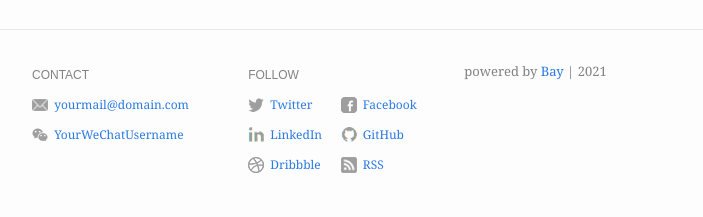
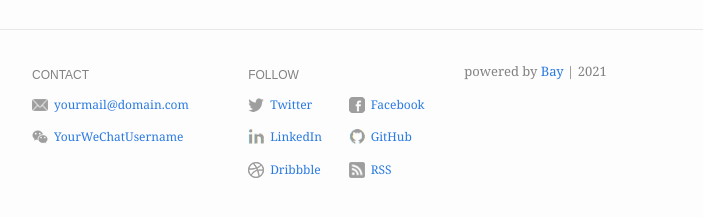
Before and after one commit to eliottvincent/bay, a Jekyll site: the page built from index.md, in a window 1280 px wide. Shown: the part 410-627 px from the top of the page, without its empty margins (288-991 px from the left). Built offline with Jekyll 4.4.1, drawn with Linux system fonts in a browser that asks for light colours.

Commit message:
Rework footer sizing (fixes #5)

```diff
--- a/_includes/footer.html
+++ b/_includes/footer.html
@@ -1,10 +1,12 @@
 <footer class="site-footer">
   <div class="wrapper">
     <div class="footer-col-wrapper">
-      <div class="footer-col footer-col-1 social-links">
+      <div class="footer-col footer-col-1">
         <h4>CONTACT</h4>
 
+        <div class="social-links">
           {% for contact in site.footer.contact %}
+            <div class="social-link contact-links">
 
               {% assign contact_icon_path = "/assets/img/icons/" | append: contact.name | downcase | append: ".png" | absolute_url %}
               <img
@@ -18,16 +20,18 @@
                   {{ contact.name }}
                 {% endif %}
               </a>
-          <br />
+            </div>
 
           {% endfor %}
         </div>
+      </div>
 
-      <div class="footer-col footer-col-2 social-links">
+      <div class="footer-col footer-col-2">
         <h4>FOLLOW</h4>
 
+        <div class="social-links follow-links">
           {% for follow in site.footer.follow %}
-          <span class="wrap-link">
+            <div class="social-link">
 
               {% assign follow_icon_path = "/assets/img/icons/" | append: follow.name | downcase | append: ".png" | absolute_url %}
               <img
@@ -41,13 +45,10 @@
                   {{ follow.name }}
                 {% endif %}
               </a>
-          </span>
-
-          {% assign mod = forloop.index | modulo: 2 %} {% if mod == 0 %}
-            <br />
-          {% endif %}
+            </div>
 
           {% endfor %}
+        </div>
       </div>
 
       {% if site.footer.show_powered_by == true %}
--- a/_sass/_layout.scss
+++ b/_sass/_layout.scss
@@ -132,8 +132,12 @@
   width: calc(33% - (#{$spacing-unit} / 2));
 }
 
+.follow-links > .social-link {
+  flex: 0 50%;
+}
+
 .powered-by {
-  font-size: 13px;
+  font-size: 13px !important;
   color: $grey-color;
 }
 
--- a/_sass/_site.scss
+++ b/_sass/_site.scss
@@ -10,34 +10,37 @@
   }
 }
 
-.social-links {
+.footer-col {
   font-size: 12px;
-  line-height: 30px;
-
-  @include media-query($on-mobile) {
-    font-size: 14px;
-    line-height: 38px;
-  }
-
-  img {
-    margin-right: 3px;
-    vertical-align: middle;
-    margin-top: -2px;
-  }
 
   h4 {
     margin-bottom: 0;
-    font-size: 12px;
     margin-top: 0;
+    line-height: 30px;
   }
 
-  span.wrap-link {
-    width: 45%;
-    float: left;
-    display: block;
-    margin-right: 2px;
-    text-wrap: none;
-    min-width: 7em;
+  .social-links {
+    display: flex;
+    flex-wrap: wrap;
+
+    .social-link {
+      display: flex;
+      width: 100%;
+      align-items: flex-start;
+      line-height: 16px;
+      margin-top: 6.5px;
+      margin-bottom: 10px;
+
+      a {
+        margin-left: 6px;
+        word-break: break-all;
+      }
+    }
+
+    @include media-query($on-mobile) {
+      font-size: 14px;
+      line-height: 38px;
+    }
   }
 }
 
```
Lines whose indentation alone changed are shown as unchanged.
